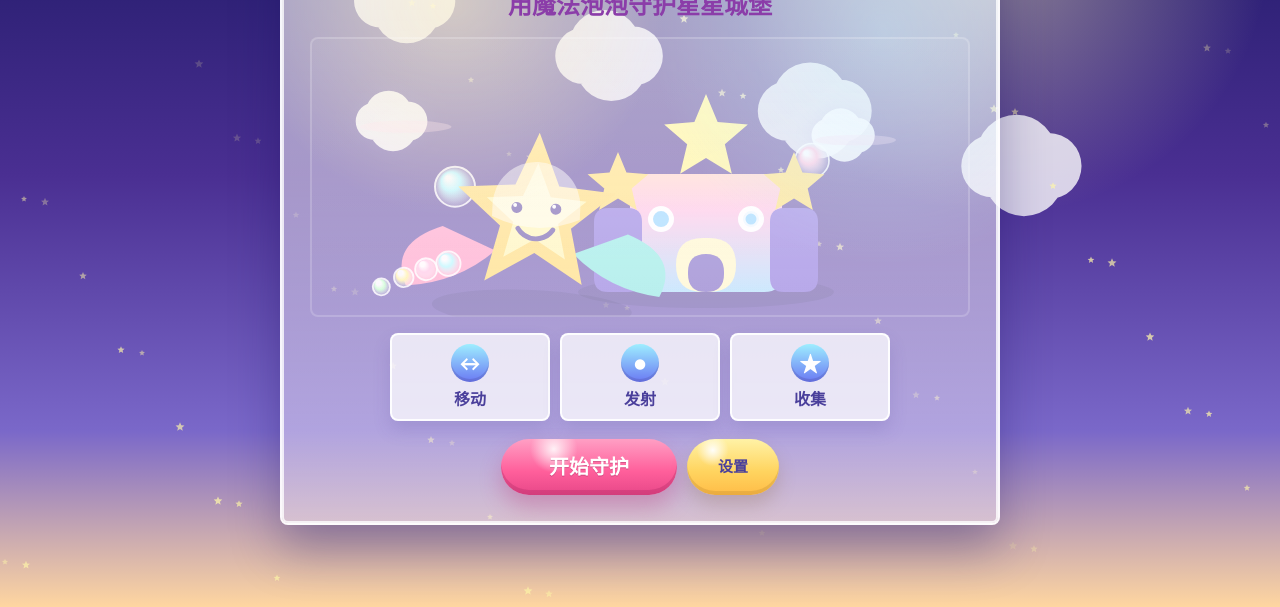
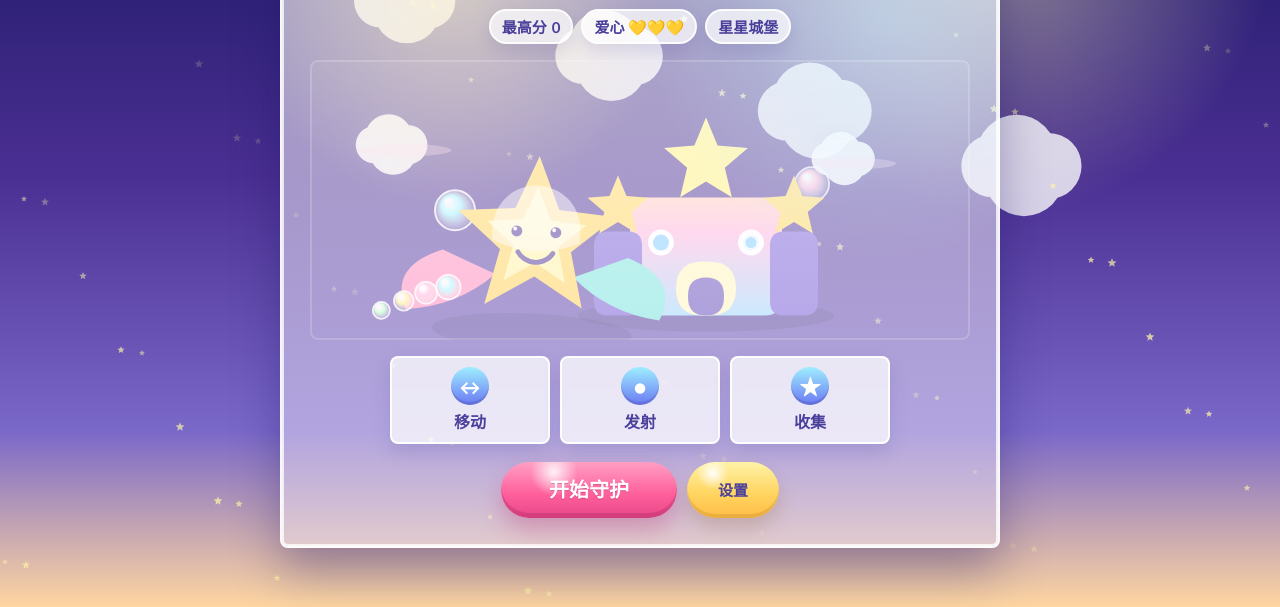
Before and after one commit to timkok/iris-star-bubble-shooter, a plain HTML site: page index.html in a window 1280 px wide. Shown: the part 193-800 px from the top of the page. Drawn offline with Linux system fonts and the light colour scheme; animation ran at ten frames a second.

Commit message:
Replace instruction-heavy start screen with polished game menu

```diff
--- a/index.html
+++ b/index.html
@@ -4,6 +4,7 @@
   <meta charset="utf-8">
   <meta name="viewport" content="width=device-width, initial-scale=1, viewport-fit=cover">
   <title>Iris 的星星泡泡守护者</title>
+  <meta name="iris-build" content="polished-game-menu-v2">
   <style>
     :root {
       color-scheme: light;
@@ -191,6 +192,29 @@
       font-weight: 900;
     }
 
+    .menu-status {
+      display: flex;
+      flex-wrap: wrap;
+      justify-content: center;
+      gap: 8px;
+      margin: 12px auto 0;
+    }
+
+    .menu-chip {
+      display: inline-flex;
+      align-items: center;
+      gap: 5px;
+      min-height: 32px;
+      padding: 5px 11px;
+      border: 2px solid rgba(255, 255, 255, 0.86);
+      border-radius: 999px;
+      background: rgba(255, 255, 255, 0.72);
+      color: #4a3f9b;
+      font-size: clamp(13px, 3vw, 15px);
+      font-weight: 900;
+      box-shadow: 0 7px 16px rgba(73, 64, 145, 0.14);
+    }
+
     .menu-art-window {
       height: clamp(190px, 35vh, 310px);
       margin: clamp(10px, 2.5vw, 16px) auto;
@@ -311,6 +335,11 @@
     <section class="start-card">
       <h1>Iris 的星星泡泡守护者</h1>
       <p class="subtitle">用魔法泡泡守护星星城堡</p>
+      <div class="menu-status" aria-label="游戏状态">
+        <span class="menu-chip">最高分 <span id="bestScore">0</span></span>
+        <span class="menu-chip">爱心 💛💛💛</span>
+        <span class="menu-chip">星星城堡</span>
+      </div>
       <div class="menu-art-window" aria-hidden="true"></div>
       <div class="icon-row" aria-label="游戏操作">
         <div class="icon-card"><span>↔</span><span>移动</span></div>
@@ -332,6 +361,7 @@
       const ctx = canvas.getContext("2d");
       const ui = {
         score: document.getElementById("score"),
+        bestScore: document.getElementById("bestScore"),
         level: document.getElementById("level"),
         hearts: document.getElementById("hearts"),
         energy: document.getElementById("energy"),
@@ -351,6 +381,7 @@
         paused: false,
         gameOver: false,
         score: 0,
+        bestScore: Number(localStorage.getItem("irisStarBubbleBest") || 0),
         level: 1,
         hearts: 3,
         energy: 0,
@@ -435,6 +466,7 @@
 
       function updateHud() {
         ui.score.textContent = state.score;
+        ui.bestScore.textContent = state.bestScore;
         ui.level.textContent = state.level;
         ui.energy.textContent = state.energy;
         ui.hearts.textContent = "💛".repeat(Math.max(0, state.hearts)) || "♡";
@@ -592,6 +624,9 @@
       function endGame() {
         state.gameOver = true;
         state.running = false;
+        state.bestScore = Math.max(state.bestScore, state.score);
+        localStorage.setItem("irisStarBubbleBest", String(state.bestScore));
+        updateHud();
         document.body.classList.add("menu-mode");
         ui.overlay.classList.remove("hidden");
         ui.overlay.querySelector("h1").textContent = "再试一次，你已经很棒了！";
```
